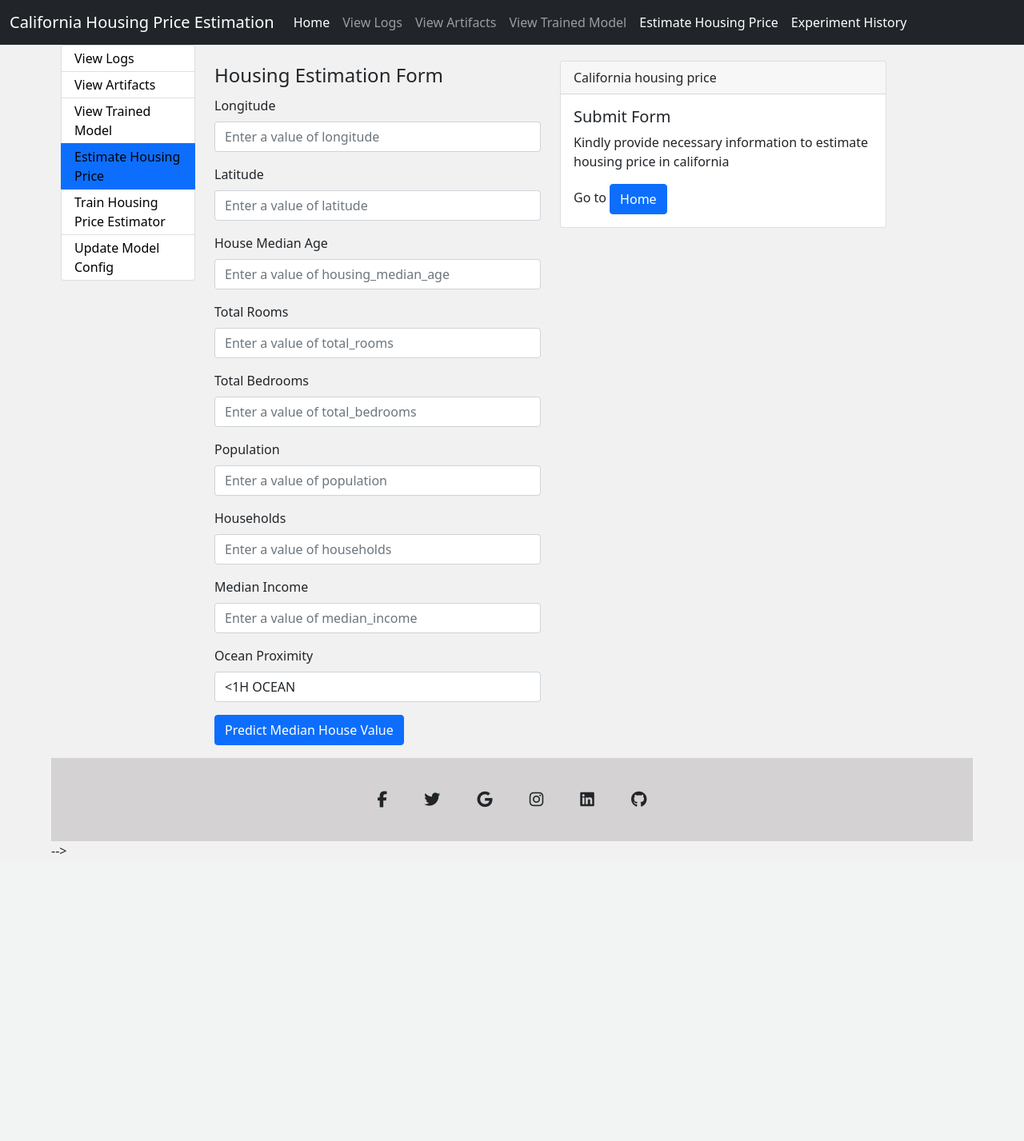
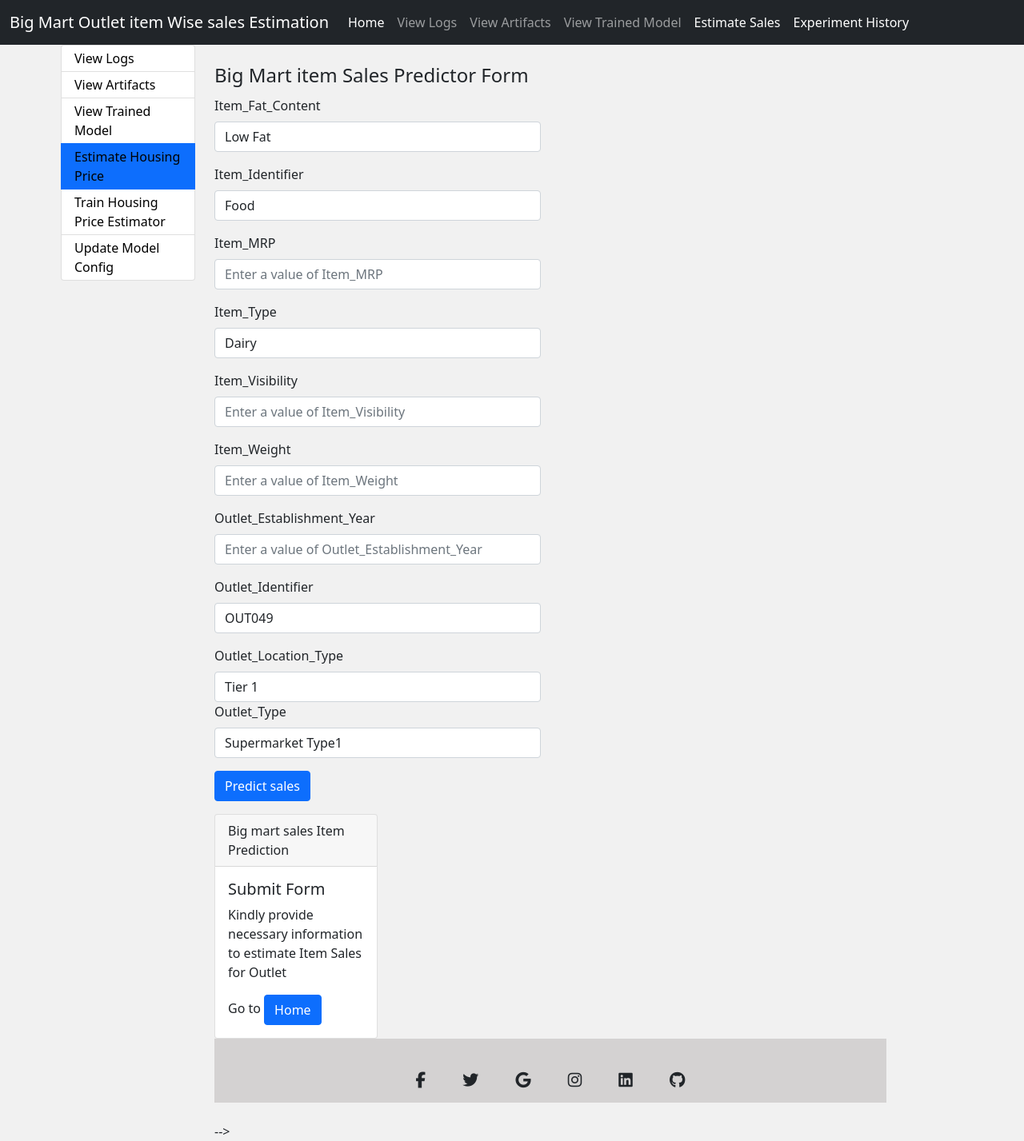
Before and after one commit to pk1308/BigMart-Sales-Data, a Flask app: page /predict in a window 1280 px wide. Shown: the whole page at 80% size. Before the commit the page ends 1068 px from the top, so only its background shows below. Run offline with Flask 2, Linux system fonts and the light colour scheme; some libraries are stand-ins or nearby versions.

Commit message:
template

```diff
--- a/BigmartsalesPrediction/app_artifact/experiment/experiment.csv
+++ b/BigmartsalesPrediction/app_artifact/experiment/experiment.csv
@@ -1,4 +1,2 @@
 experiment_id,initialization_timestamp,artifact_dir,running_status,start_time,stop_time,execution_time,message,experiment_file_path,accuracy,is_model_accepted,created_time_stamp
-a05f5dfe-b63a-4f0c-a9fc-3529f1677a4c,2022-07-21-00-03-55,/home/pk/Desktop/MachineLearning/project/BigMart-Sales-Data/BigmartsalesPrediction/app_artifact,True,2022-07-21 00:03:55.296824,,,Pipeline is running.,/home/pk/Desktop/MachineLearning/project/BigMart-Sales-Data/BigmartsalesPrediction/app_artifact/experiment/experiment.csv,,,2022-07-21 00:03:55.296835
-c1d1e8a0-33b2-4537-b990-f6cb1d27586f,2022-07-21-00-30-58,/home/pk/Desktop/MachineLearning/project/BigMart-Sales-Data/BigmartsalesPrediction/app_artifact,True,2022-07-21 00:30:58.996839,,,Pipeline is running.,/home/pk/Desktop/MachineLearning/project/BigMart-Sales-Data/BigmartsalesPrediction/app_artifact/experiment/experiment.csv,,,2022-07-21 00:30:58.996849
-c1d1e8a0-33b2-4537-b990-f6cb1d27586f,2022-07-21-00-30-58,/home/pk/Desktop/MachineLearning/project/BigMart-Sales-Data/BigmartsalesPrediction/app_artifact,False,2022-07-21 00:30:58.996839,2022-07-21 00:53:40.549525,0 days 00:22:41.552686,Pipeline has been completed.,/home/pk/Desktop/MachineLearning/project/BigMart-Sales-Data/BigmartsalesPrediction/app_artifact/experiment/experiment.csv,0.5992250679430492,True,2022-07-21 00:53:40.549606
+541392ff-30a4-4627-b343-eedf6d3ee489,2022-07-21-02-48-35,/home/pk/Desktop/MachineLearning/project/BigMart-Sales-Data/BigmartsalesPrediction/app_artifact,True,2022-07-21 02:48:35.609465,,,Pipeline is running.,/home/pk/Desktop/MachineLearning/project/BigMart-Sales-Data/BigmartsalesPrediction/app_artifact/experiment/experiment.csv,,,2022-07-21 02:48:35.609477
--- a/BigmartsalesPrediction/app_artifact/stage04_model_evaluation/c1d1e8a0-33b2-4537-b990-f6cb1d27586f/model_evaluation.yaml
+++ /dev/null
@@ -1,2 +0,0 @@
-best_model:
-  model_path: /home/pk/Desktop/MachineLearning/project/BigMart-Sales-Data/BigmartsalesPrediction/app_artifact/stage03_model_training/c1d1e8a0-33b2-4537-b990-f6cb1d27586f/trained_model/model.pkl
--- a/BigmartsalesPrediction/app_config/configuration.py
+++ b/BigmartsalesPrediction/app_config/configuration.py
@@ -207,7 +207,7 @@ class Configuration:
             artifact_dir = self.pipeline_config.artifact_dir
             experiment_id = self.pipeline_config.experiment_id
             model_evaluation_artifact_dir_name = model_evaluation_config[MODEL_EVALUATION_ARTIFACT_DIR]
-            model_evaluation_artifact_dir = os.path.join(artifact_dir, model_evaluation_artifact_dir_name,experiment_id)
+            model_evaluation_artifact_dir = os.path.join(artifact_dir, model_evaluation_artifact_dir_name)
             model_evaluation_file_name = model_evaluation_config[MODEL_EVALUATION_FILE_NAME_KEY]
             model_evaluation_file_path = os.path.join(artifact_dir,model_evaluation_artifact_dir, model_evaluation_file_name)
             response = ModelEvaluationConfig(model_evaluation_file_path=model_evaluation_file_path,
@@ -225,7 +225,7 @@ class Configuration:
             model_pusher_config_info = self.config_info[MODEL_PUSHER_CONFIG_KEY]
             experiment_id = self.pipeline_config.experiment_id
             export_dir_path = os.path.join(ROOT_DIR, model_pusher_config_info[MODEL_PUSHER_MODEL_EXPORT_DIR_KEY],
-                                           experiment_id)
+                                           time_stamp)
 
             model_pusher_config = ModelPusherConfig(export_dir_path=export_dir_path)
             logging.info(f"Model pusher config {model_pusher_config}")
--- a/BigmartsalesPrediction/app_pipeline/pipeline.py
+++ b/BigmartsalesPrediction/app_pipeline/pipeline.py
@@ -22,6 +22,7 @@ from BigmartsalesPrediction.app_src.stage_05_model_pusher import ModelPusher
 class Pipeline(Thread):
     running_status = None
     experiment = Experiment(*([None] * 11))
+    experiment_file_path = 'BigmartsalesPrediction/app_artifact/experiment/experiment.csv'
 
     def __init__(self, config: Configuration) -> None:
         try:
--- a/app.py
+++ b/app.py
@@ -1,3 +1,4 @@
+from cmath import log
 from flask import Flask, request
 import sys
 import os
@@ -11,31 +12,30 @@ import json
 from BigmartsalesPrediction.app_config.configuration import Configuration
 from BigmartsalesPrediction.constants import CONFIG_DIR, get_current_time_stamp
 from BigmartsalesPrediction.app_pipeline.pipeline import Pipeline
-from BigmartsalesPrediction.app_entity.housing_predictor import HousingPredictor, HousingData
+from BigmartsalesPrediction.app_entity.app_predictor import Prediction_Data, App_predictor
 from flask import send_file, abort, render_template
 
 
 ROOT_DIR = os.getcwd()
 LOG_FOLDER_NAME = "logs"
-PIPELINE_FOLDER_NAME = "housing"
+PIPELINE_FOLDER_NAME = "Bigmartsales"
 SAVED_MODELS_DIR_NAME = "saved_models"
 MODEL_CONFIG_FILE_PATH = os.path.join(ROOT_DIR, CONFIG_DIR, "model.yaml")
 LOG_DIR = os.path.join(ROOT_DIR, LOG_FOLDER_NAME)
 PIPELINE_DIR = os.path.join(ROOT_DIR, PIPELINE_FOLDER_NAME)
 MODEL_DIR = os.path.join(ROOT_DIR, SAVED_MODELS_DIR_NAME)
 
+PREDICTOR_DATA_KEY = "predictor_data"
+ITEM_OUTLET_SALES = "item_outlet_sales"
 
-
-HOUSING_DATA_KEY = "housing_data"
-MEDIAN_HOUSING_VALUE_KEY = "median_house_value"
 
 app = Flask(__name__)
 
 
-@app.route('/artifact', defaults={'req_path': 'housing'})
+@app.route('/artifact', defaults={'req_path': 'BigmartsalesPrediction'})
 @app.route('/artifact/<path:req_path>')
 def render_artifact_dir(req_path):
-    os.makedirs("housing", exist_ok=True)
+    os.makedirs("BigmartsalesPrediction", exist_ok=True)
     # Joining the base and the requested path
     print(f"req_path: {req_path}")
     abs_path = os.path.join(req_path)
@@ -86,7 +86,7 @@ def view_experiment_history():
 @app.route('/train', methods=['GET', 'POST'])
 def train():
     message = ""
-    pipeline = Pipeline(config=Configuration(current_time_stamp=get_current_time_stamp()))
+    pipeline = Pipeline(config=Configuration())
     if not Pipeline.experiment.running_status:
         message = "Training started."
         pipeline.start()
@@ -102,38 +102,46 @@ def train():
 @app.route('/predict', methods=['GET', 'POST'])
 def predict():
     context = {
-        HOUSING_DATA_KEY: None,
-        MEDIAN_HOUSING_VALUE_KEY: None
+        PREDICTOR_DATA_KEY: None,
+        ITEM_OUTLET_SALES : None
     }
+    logging.info("predict called ")
 
     if request.method == 'POST':
-        longitude = float(request.form['longitude'])
-        latitude = float(request.form['latitude'])
-        housing_median_age = float(request.form['housing_median_age'])
-        total_rooms = float(request.form['total_rooms'])
-        total_bedrooms = float(request.form['total_bedrooms'])
-        population = float(request.form['population'])
-        households = float(request.form['households'])
-        median_income = float(request.form['median_income'])
-        ocean_proximity = request.form['ocean_proximity']
+        try :
+            Item_Fat_Content = request.form['Item_Fat_Content']
+            Item_Identifier = request.form['Item_Identifier']
+            Item_MRP = float(request.form['Item_MRP'])
+            Item_Type = request.form['Item_Type']
+            Item_Visibility = float(request.form['Item_Visibility'])
+            Item_Weight = float(request.form['Item_Weight'])
+            Outlet_Establishment_Year= int(request.form['Outlet_Establishment_Year'])
+            Outlet_Identifier = request.form['Outlet_Identifier']
+            Outlet_Type = request.form['Outlet_Type']
 
-        housing_data = HousingData(longitude=longitude,
-                                   latitude=latitude,
-                                   housing_median_age=housing_median_age,
-                                   total_rooms=total_rooms,
-                                   total_bedrooms=total_bedrooms,
-                                   population=population,
-                                   households=households,
-                                   median_income=median_income,
-                                   ocean_proximity=ocean_proximity,
-                                   )
-        housing_df = housing_data.get_housing_input_data_frame()
-        housing_predictor = HousingPredictor(model_dir=MODEL_DIR)
-        median_housing_value = housing_predictor.predict(X=housing_df)
-        context = {
-            HOUSING_DATA_KEY: housing_data.get_housing_data_as_dict(),
-            MEDIAN_HOUSING_VALUE_KEY: median_housing_value,
-        }
+            prediction_data = Prediction_Data(Item_Fat_Content=Item_Fat_Content,
+                                    Item_Identifier=Item_Identifier,
+                                    Item_MRP=Item_MRP,
+                                    Item_Type=Item_Type,
+                                    Item_Visibility=Item_Visibility,
+                                    Item_Weight=Item_Weight,
+                                    Outlet_Establishment_Year=Outlet_Establishment_Year ,
+                                    Outlet_Identifier=Outlet_Identifier,
+                                    Outlet_Type=Outlet_Type,
+                                    )
+            logging.info(f"prediction_data: {prediction_data}")
+            prediction_df = prediction_data.get_housing_input_data_frame()
+
+            app_predictor = App_predictor(model_dir=MODEL_DIR)
+            logging.info(f"app_predictor: {app_predictor}")
+            Item_Outlet_Sales= app_predictor.predict(X=prediction_df)
+            context = {
+                PREDICTOR_DATA_KEY : Prediction_Data.get_housing_data_as_dict(),
+                ITEM_OUTLET_SALES: Item_Outlet_Sales,
+            }
+            logging.info(f"context: {context}")
+        except Exception as e:
+            raise App_Exception(str(e))
         return render_template('predict.html', context=context)
     return render_template("predict.html", context=context)
 
--- a/templates/header.html
+++ b/templates/header.html
@@ -57,7 +57,7 @@ table-layout: fixed;
                 aria-controls="navbarTogglerDemo03" aria-expanded="false" aria-label="Toggle navigation">
                 <span class="navbar-toggler-icon"></span>
             </button>
-            <a class="navbar-brand" href="/">California Housing Price Estimation</a>
+            <a class="navbar-brand" href="/">Big Mart Outlet item Wise sales Estimation</a>
             <div class="collapse navbar-collapse" id="navbarTogglerDemo03">
                 <ul class="navbar-nav me-auto mb-2 mb-lg-0">
                     <li class="nav-item">
@@ -73,7 +73,7 @@ table-layout: fixed;
                         <a class="nav-link {% if 'saved_models' in request.path %} active {% endif %}" href="/saved_models">View Trained Model</a>
                     </li>
                     <li class="nav-item">
-                        <a class="nav-link {% if 'predict' in request.path %} active {% endif %}" href="/predict">Estimate Housing Price</a>
+                        <a class="nav-link {% if 'predict' in request.path %} active {% endif %}" href="/predict">Estimate Sales</a>
                     </li>
                     <li class="nav-item">
                         <a class="nav-link {% if 'predict' in request.path %} active {% endif %}" href="/view_experiment_hist">Experiment History</a>
--- a/templates/predict.html
+++ b/templates/predict.html
@@ -13,76 +13,192 @@
 
 
         <form action="/predict" method="post">
-            <legend>Housing Estimation Form</legend>
+            <legend>Big Mart item Sales Predictor Form</legend>
             <div class="mb-3">
-                <label class="form-label">Longitude</label>
-                <input class="form-control" type="text" name="longitude" placeholder="Enter a value of longitude"
-                    required />
+                <label class="form-label">Item_Fat_Content</label>
+                <select class="form-control" name="Item_Fat_Content" placeholder="Enter a value of Item_Fat_Content"
+                    required>
+
+                    <option value="Low Fat">
+                        Low Fat
+                    </option>
+                    <option value="Regular">
+                        Regular
+                    </option>
+                </select>
             </div>
             <div class="mb-3">
-                <label class="form-label">Latitude</label>
-                <input class="form-control" type="text" name="latitude" placeholder="Enter a value of latitude"
+                <label class="form-label">Item_Identifier</label>
+                <select class="form-control" name="Item_Identifier" placeholder="Enter a value of Item_Identifier"
+                    required>
+                    <option value="Food">
+                        Food
+                    </option>
+                    <option value="Drink">
+                        Drink
+                    </option>
+                    <option value="Non_consumable">
+                        Non_consumable
+                    </option>
+                </select>
+            </div>
+
+            <div class="mb-3">
+
+                <label class="form-label">Item_MRP</label>
+                <input class="form-control" type="text" name="Item_MRP" placeholder="Enter a value of Item_MRP"
                     required />
 
             </div>
+            <!-- Item_Type: object -->
             <div class="mb-3">
-                <label class="form-label">House Median Age</label>
-                <input class="form-control" type="text" name="housing_median_age"
-                    placeholder="Enter a value of housing_median_age" />
+                <label class="form-label">Item_Type</label>
+                <select class="form-control" name="Item_Type" placeholder="Enter a value of Item_Type"
+                    required>
+                    <option value="Dairy">
+                        Dairy
+                    </option>
+                    <option value="Soft Drinks">
+                        Soft Drinks
+                    </option>
+                    <option value="Meat">
+                        Meat
+                    </option>
+                    <option value="Fruits and Vegetables">
+                        Fruits and Vegetables
+                    </option>
+                    <option value="Household">
+                        Household
+                    </option>
+                    <option value="Baking Goods">
+                        Baking Goods
+                    </option>
+                    <option value="Snack Foods">
+                        Snack Foods
+                    </option>
+                    <option value="Frozen Foods">
+                        Frozen Foods
+                    </option>
+                    <option value="Breakfast">
+                        Breakfast
+                    </option>
+                    <option value="Health and Hygiene">
+                        Health and Hygiene
+                    </option>
+                    <option value="Hard Drinks">
+                        Hard Drinks
+                    </option>
+                    <option value="Canned">
+                        Canned
+                    </option>
+                    <option value="Breads">
+                        Breads
+                    </option>
+                    <option value="Starchy Foods">
+                        Starchy Foods
+                    </option>
+                    <option value="Others">
+                        Others
+                    </option>
+                    <option value="Seafood">
+                        Seafood
+                    </option>
+                </select>
+            </div>
+
+            <div class="mb-3">
+                <label class="form-label">Item_Visibility</label>
+                <input class="form-control" type="text" name="Item_Visibility"
+                    placeholder="Enter a value of Item_Visibility" />
 
             </div>
             <div class="mb-3">
-                <label class="form-label">Total Rooms</label>
-                <input class="form-control" type="text" name="total_rooms" placeholder="Enter a value of total_rooms"
+                <label class="form-label">Item_Weight</label>
+                <input class="form-control" type="text" name="Item_Weight" placeholder="Enter a value of Item_Weight"
                     required />
+            </div>
+
+            <div class="mb-3">
+                <label class="form-label">Outlet_Establishment_Year</label>
+                <input class="form-control" type="text" name="Outlet_Establishment_Year"
+                    placeholder="Enter a value of Outlet_Establishment_Year" required />
+            </div>
+            <!-- Outlet_Identifier: object -->
+            <div class="mb-3">
+                <label class="form-label">Outlet_Identifier</label>
+                <select class="form-control" name="Outlet_Identifier" placeholder="Enter a value of Outlet_Identifier"
+                    required>
+
+                    <option value="OUT049">
+                        OUT049
+                    </option>
+                    <option value="OUT018">
+                        OUT018
+                    </option>
+                    <option value="OUT010">
+                        OUT010
+                    </option>
+                    <option value="OUT013">
+                        OUT013
+                    </option>
+                    <option value="OUT027">
+                        OUT027
+                    </option>
+                    <option value="OUT045">
+                        OUT045
+                    </option>
+                    <option value="OUT017">
+                        OUT017
+                    </option>
+                    <option value="OUT046">
+                        OUT046
+                    </option>
+                    <option value="OUT035">
+                        OUT035
+                    </option>
+                    <option value="OUT019">
+                        OUT019
+                    </option>
+                </select>
+            </div>
+            <!-- Outlet_Location_Type: object -->
+            <div class="mb-3">
+                <label class="form-label">Outlet_Location_Type</label>
+                <select class="form-control" name="Outlet_Location_Type" placeholder="Enter a value of Outlet_Location_Type"
+                    required>
+                    <option value="Tier 1">
+                        Tier 1
+                    </option>
+                    <option value="Tier 2">
+                        Tier 2
+                    </option>
+                    <option value="Tier 3">
+                        Tier 3
+                    </option>
+                </select>
+                <!-- Outlet_Type: object -->
+                <div class="mb-3">
+                    <label class="form-label">Outlet_Type</label>
+                    <select class="form-control" name="Outlet_Type" placeholder="Enter a value of Outlet_Type"
+                        required>
+                        <option value="Supermarket Type1">
+                            Supermarket Type1
+                        </option>
+                        <option value="Supermarket Type2">
+                            Supermarket Type2
+                        </option>
+                        <option value="Grocery Store">
+                            Grocery Store
+                        </option>
+                        <option value="Supermarket Type3">
+                            Supermarket Type3
+                        </option>
+                    </select>
 
             </div>
             <div class="mb-3">
-                <label class="form-label">Total Bedrooms</label>
-                <input class="form-control" type="text" name="total_bedrooms"
-                    placeholder="Enter a value of total_bedrooms" required />
-            </div>
-            <div class="mb-3">
-                <label class="form-label">Population</label>
-                <input class="form-control" type="text" name="population" placeholder="Enter a value of population"
-                    required />
-            </div>
-            <div class="mb-3">
-                <label class="form-label">Households</label>
-                <input class="form-control" type="text" name="households" placeholder="Enter a value of households"
-                    required />
-            </div>
-            <div class="mb-3">
-                <label class="form-label">Median Income</label>
-                <input class="form-control" type="text" name="median_income"
-                    placeholder="Enter a value of median_income" required />
-            </div>
-            <div class="mb-3">
-                <label class="form-label">Ocean Proximity</label>
-                <select class="form-control" name="ocean_proximity" placeholder="Enter a value of ocean_proximity"
-                    required>
 
-                    <option value="<1H OCEAN">
-                        &lt;1H OCEAN
-                    </option>
-                    <option value="INLAND">
-                        INLAND
-                    </option>
-                    <option value="NEAR BAY">
-                        NEAR BAY
-                    </option>
-                    <option value="NEAR OCEAN">
-                        NEAR OCEAN
-                    </option>
-                    <option value="ISLAND">
-                        ISLAND
-                    </option>
-
-                </select>
-            </div>
-            <div class="mb-3">
-
-                <input class="btn btn-primary" type="submit" value="Predict Median House Value" required />
+                <input class="btn btn-primary" type="submit" value="Predict sales" required />
             </div>
 
         </form>
@@ -91,18 +207,18 @@
     <div class="col-md-6 col-sm-12 col-xs-6 col-lg-6">
         <div class="card">
             <div class="card-header">
-              California housing price
+                Big mart sales Item Prediction
             </div>
             <div class="card-body">
-        {% if context['housing_data'] is not none %}
+        {% if context['predictor_data'] is not none %}
         <table class="table table-striped">
-            <caption>Califoria Housing Prediction </caption>
+            <caption>Big mart sales Item Prediction </caption>
             <tr>
                 <th>Input Feature</th>
                 <th>Feature Value</th>
 
             </tr>
-            {% for column,value in context['housing_data'].items() %}
+            {% for column,value in context['predictor_data'].items() %}
 
 
 
@@ -116,7 +232,7 @@
 
                 <td>median_house_value </td>
                 <td>
-                    {{ context['median_house_value'] }}
+                    {{ context['item_outlet_sales'] }}
                 </td>
             </tr>
         </table>
@@ -124,7 +240,7 @@
         {% else %}
 
               <h5 class="card-title">Submit Form</h5>
-              <p class="card-text">Kindly provide necessary information to estimate housing price in california</p>
+              <p class="card-text">Kindly provide necessary information to estimate Item Sales for Outlet</p>
 
 
 
```
Also changed, not shown: BigmartsalesPrediction/app_entity/app_predictor.py (renamed from BigmartsalesPrediction/app_entity/housing_predictor.py, +33 -32 lines), templates/index.html (+4 -4 lines), BigmartsalesPrediction/app_artifact/stage00_data_ingestion/541392ff-30a4-4627-b343-eedf6d3ee489/ingested_data/Test.csv (renamed from BigmartsalesPrediction/app_artifact/stage00_data_ingestion/a05f5dfe-b63a-4f0c-a9fc-3529f1677a4c/ingested_data/Test.csv), BigmartsalesPrediction/app_artifact/stage00_data_ingestion/541392ff-30a4-4627-b343-eedf6d3ee489/ingested_data/Train.csv (renamed from BigmartsalesPrediction/app_artifact/stage00_data_ingestion/a05f5dfe-b63a-4f0c-a9fc-3529f1677a4c/ingested_data/Train.csv), BigmartsalesPrediction/app_artifact/stage00_data_ingestion/541392ff-30a4-4627-b343-eedf6d3ee489/raw_data/Train.csv (renamed from BigmartsalesPrediction/app_artifact/stage00_data_ingestion/a05f5dfe-b63a-4f0c-a9fc-3529f1677a4c/raw_data/Train.csv), BigmartsalesPrediction/app_artifact/stage00_data_ingestion/c1d1e8a0-33b2-4537-b990-f6cb1d27586f/ingested_data/Test.csv (deleted), BigmartsalesPrediction/app_artifact/stage00_data_ingestion/c1d1e8a0-33b2-4537-b990-f6cb1d27586f/ingested_data/Train.csv (deleted), BigmartsalesPrediction/app_artifact/stage00_data_ingestion/c1d1e8a0-33b2-4537-b990-f6cb1d27586f/raw_data/Train.csv (deleted), 8 other files.
